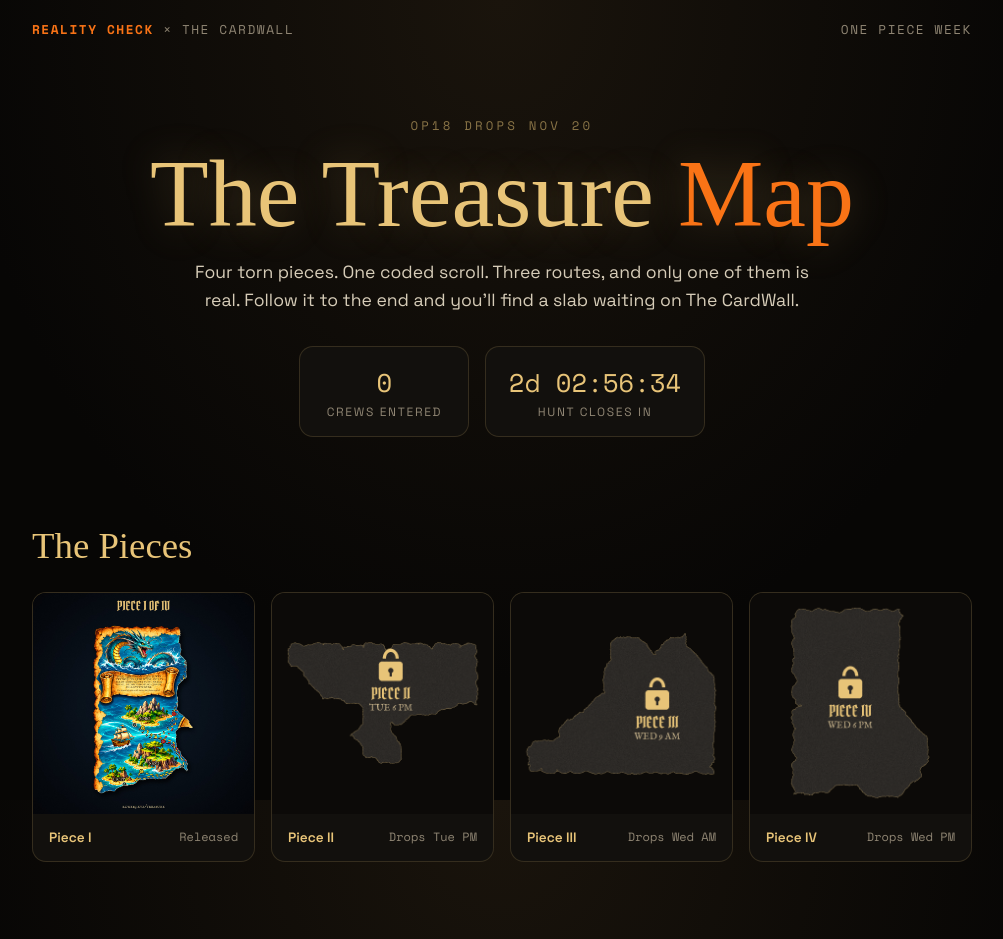
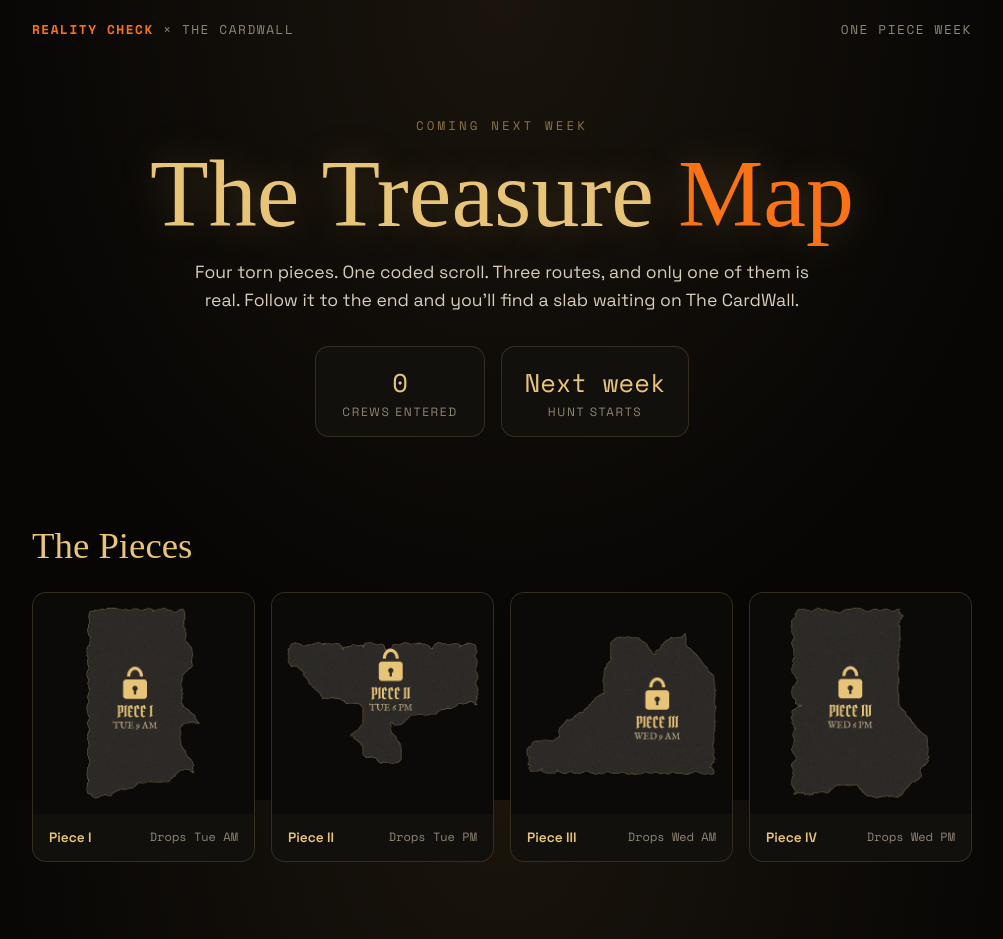
Before and after one commit to Chesus01/Reality-Check-site, a plain HTML site: page treasure/index.html in a window 1280 px wide. Shown: the top 939 px of the page, without its empty margins (138-1141 px from the left). Drawn offline with nearby package versions, Linux system fonts and the light colour scheme; no server answers; a web font is replaced by a local one.

Commit message:
Treasure hunt: pause until next week
Co-Authored-By: Claude Opus 5.5 <noreply@anthropic.com>
Claude-Session: https://claude.ai/code/session_01GEEczj8iq5EQwLEZ99FtTP

```diff
--- a/treasure/index.html
+++ b/treasure/index.html
@@ -91,7 +91,7 @@
     </header>
 
     <div class="hero">
-      <div class="kicker">OP18 drops Nov 20</div>
+      <div class="kicker">Coming next week</div>
       <h1>The Treasure <span>Map</span></h1>
       <p>Four torn pieces. One coded scroll. Three routes, and only one of them is real. Follow it to the end and you'll find a slab waiting on The CardWall.</p>
       <div class="stats">
@@ -171,11 +171,12 @@
     // ── CONFIG ──
     const SUPABASE_URL = 'https://rifbkcgcpmswpwfxsbbv.supabase.co';
     const SUPABASE_KEY = 'eyJhbGciOiJIUzI1NiIsInR5cCI6IkpXVCJ9.eyJpc3MiOiJzdXBhYmFzZSIsInJlZiI6InJpZmJrY2djcG1zd3B3ZnhzYmJ2Iiwicm9sZSI6ImFub24iLCJpYXQiOjE3OTM1NzMxNDQsImV4cCI6MjEwOTE0OTE0NH0.xiJWIRJ3SBKtE8XvD-C5lUnrBmQ3Xyl5B-mbRaVRgFg';
+    const PAUSED = true; // hunt moved to next week; flip to false with new dates
     const OPENS_AT  = new Date('2026-11-17T13:00:00Z');
     const CLOSES_AT = new Date('2026-11-19T17:00:00Z'); // Thu Nov 19, 12:00 PM ET
     // Add each piece's image the day it drops. Never commit a piece early: the repo is public.
     const PIECES = [
-      { name: 'Piece I',   day: 'Tue AM',    src: 'pieces/piece_I.jpg' },
+      { name: 'Piece I',   day: 'Tue AM',    src: null },
       { name: 'Piece II',  day: 'Tue PM',    src: null },
       { name: 'Piece III', day: 'Wed AM',    src: null },
       { name: 'Piece IV',  day: 'Wed PM',    src: null },
@@ -215,6 +216,7 @@
       return (d ? d + 'd ' : '') + String(h).padStart(2, '0') + ':' + String(m).padStart(2, '0') + ':' + String(x).padStart(2, '0'); };
     const tick = () => {
       const now = Date.now();
+      if (PAUSED) { clockLabel.textContent = 'Hunt starts'; clock.textContent = 'Next week'; btn.disabled = true; return; }
       if (now < OPENS_AT) { clockLabel.textContent = 'Hunt opens in'; clock.textContent = fmt(OPENS_AT - now); btn.disabled = true; }
       else if (now < CLOSES_AT) { clockLabel.textContent = 'Hunt closes in'; clock.textContent = fmt(CLOSES_AT - now); }
       else { clockLabel.textContent = 'The hunt is over'; clock.textContent = 'Closed'; btn.disabled = true; }
```
Also changed, not shown: treasure/pieces/piece_I.jpg (deleted).
